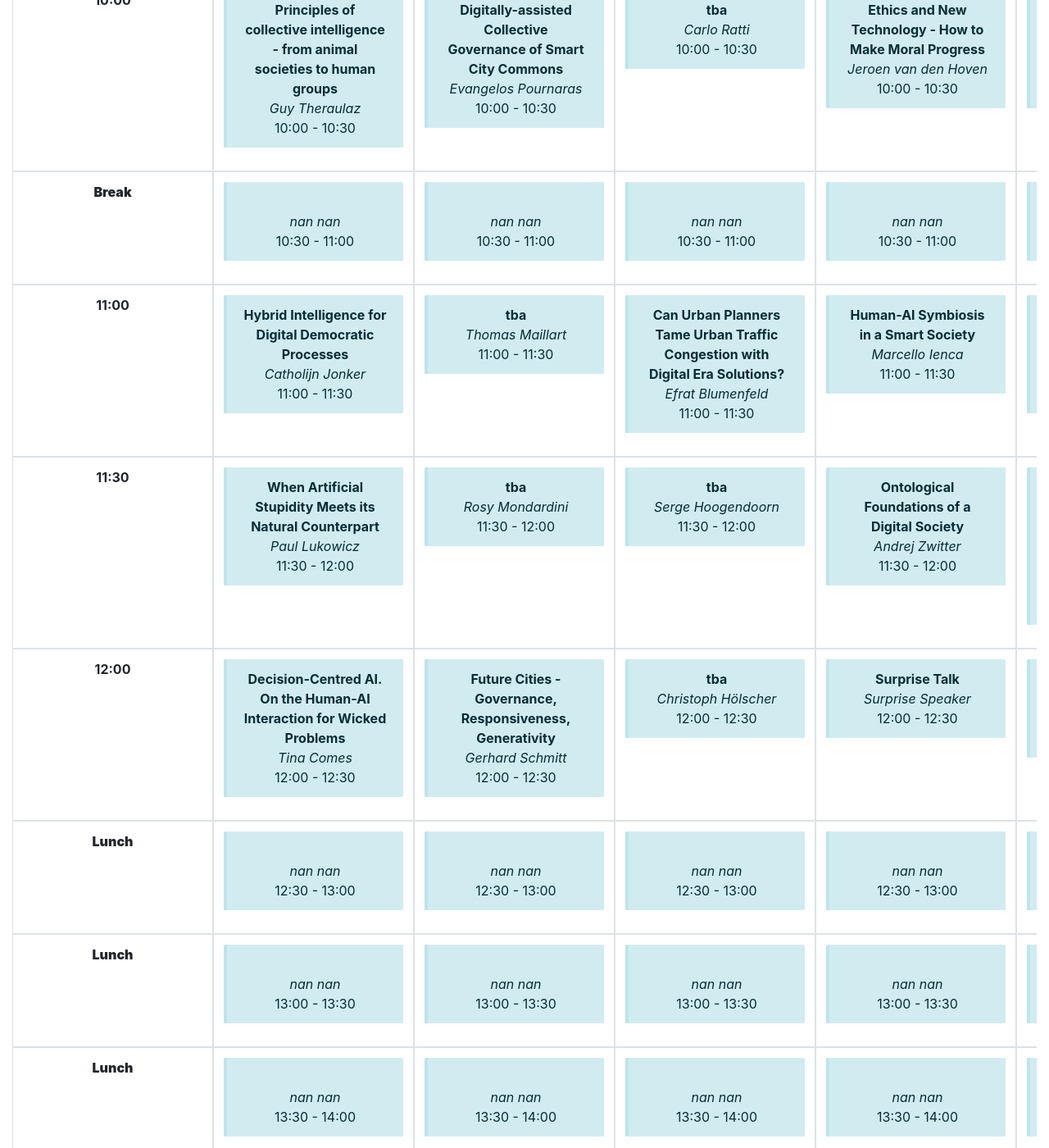
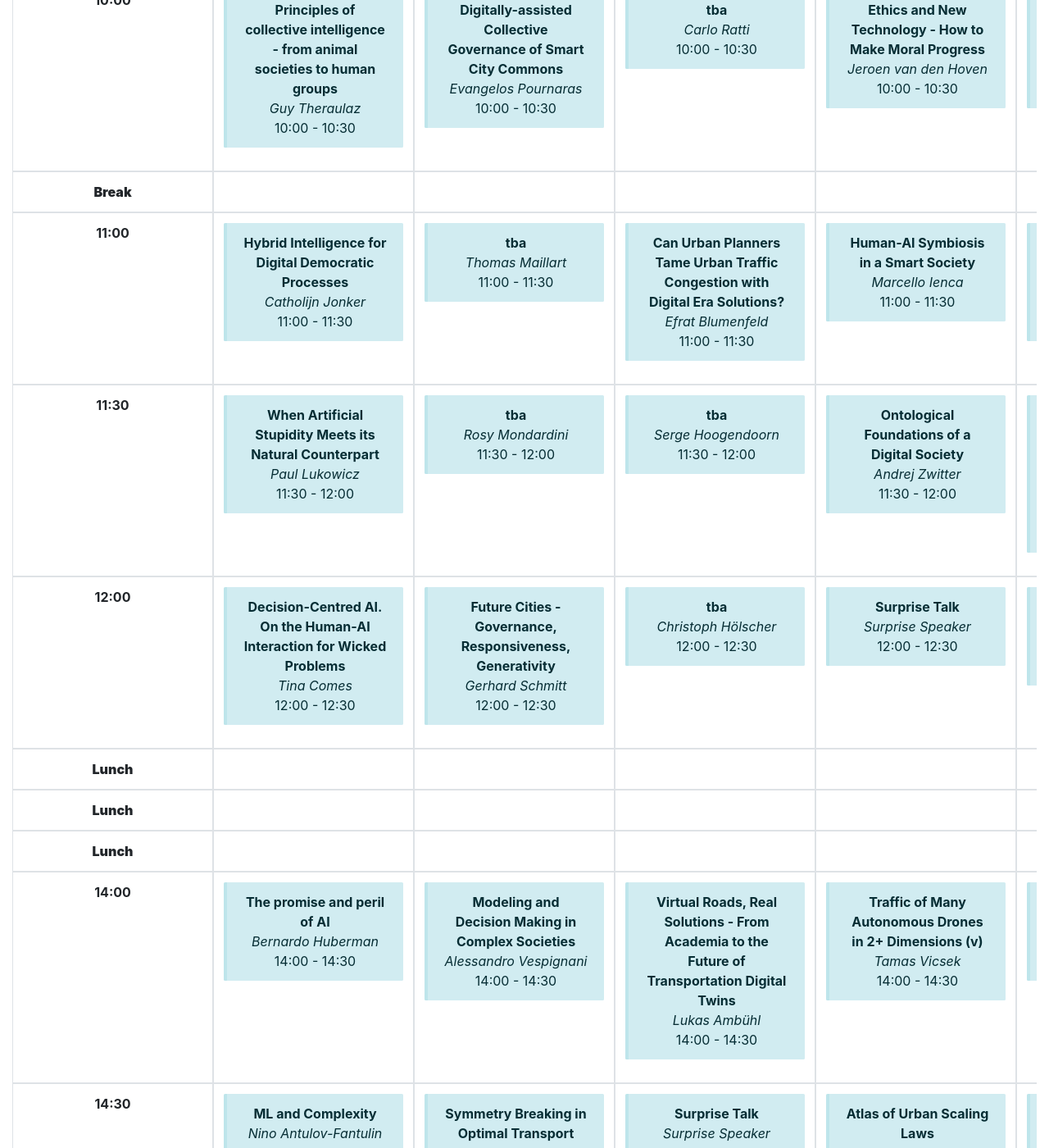
Before and after one commit to ethz-coss/ethz-coss.github.io, a Jekyll site: the page built from program/index.md, in a window 1280 px wide and 1400 px high, scrolled down 673 px. Shown: the whole window at 82% size. Built offline with Jekyll 4.4.1, drawn with Linux system fonts in a browser that asks for light colours; some of the changed text lies outside the part shown.

Commit message:
adjust speakers

```diff
--- a/_data/program.yml
+++ b/_data/program.yml
@@ -17,10 +17,6 @@ days:
         time_start: '10:00'
         time_end: '10:30'
         speaker: 'Guy Theraulaz'
-      - name:
-        time_start: '10:30'
-        time_end: '11:00'
-        speaker: 'nan nan'
       - name: Hybrid Intelligence for Digital Democratic Processes
         time_start: '11:00'
         time_end: '11:30'
@@ -33,18 +29,6 @@ days:
         time_start: '12:00'
         time_end: '12:30'
         speaker: 'Tina Comes'
-      - name:
-        time_start: '12:30'
-        time_end: '13:00'
-        speaker: 'nan nan'
-      - name:
-        time_start: '13:00'
-        time_end: '13:30'
-        speaker: 'nan nan'
-      - name:
-        time_start: '13:30'
-        time_end: '14:00'
-        speaker: 'nan nan'
       - name: The promise and peril of AI
         time_start: '14:00'
         time_end: '14:30'
@@ -57,13 +41,9 @@ days:
         time_start: '15:00'
         time_end: '15.30'
         speaker: 'Karsten Donnay'
-      - name:
+      - name: Network Science and Smarter Society
         time_start: '16:00'
         time_end: '16:30'
-        speaker: 'nan nan'
-      - name: Network Science and Smarter Society
-        time_start: '15:30'
-        time_end: '16:00'
         speaker: 'Shlomo Havlin'
       - name: Complex Systems Design
         time_start: '16:30'
@@ -91,10 +71,6 @@ days:
         time_start: '10:00'
         time_end: '10:30'
         speaker: 'Evangelos Pournaras'
-      - name:
-        time_start: '10:30'
-        time_end: '11:00'
-        speaker: 'nan nan'
       - name: tbd - Thomas Maillart
         time_start: '11:00'
         time_end: '11:30'
@@ -107,18 +83,6 @@ days:
         time_start: '12:00'
         time_end: '12:30'
         speaker: 'Gerhard Schmitt'
-      - name:
-        time_start: '12:30'
-        time_end: '13:00'
-        speaker: 'nan nan'
-      - name:
-        time_start: '13:00'
-        time_end: '13:30'
-        speaker: 'nan nan'
-      - name:
-        time_start: '13:30'
-        time_end: '14:00'
-        speaker: 'nan nan'
       - name: Modeling and Decision Making in Complex Societies
         time_start: '14:00'
         time_end: '14:30'
@@ -131,10 +95,6 @@ days:
         time_start: '15:00'
         time_end: '15.30'
         speaker: 'Peter Hänggi'
-      - name:
-        time_start: '15:30'
-        time_end: '16:00'
-        speaker: 'nan nan'
       - name: Why Understanding Supply Chains Makes it Necessary to Rethink Economics
         time_start: '16:00'
         time_end: '16:30'
@@ -165,10 +125,6 @@ days:
         time_start: '10:00'
         time_end: '10:30'
         speaker: 'Carlo Ratti'
-      - name:
-        time_start: '10:30'
-        time_end: '11:00'
-        speaker: 'nan nan'
       - name: Can Urban Planners Tame Urban Traffic Congestion with Digital Era Solutions?
         time_start: '11:00'
         time_end: '11:30'
@@ -181,18 +137,6 @@ days:
         time_start: '12:00'
         time_end: '12:30'
         speaker: 'Christoph Hölscher'
-      - name:
-        time_start: '12:30'
-        time_end: '13:00'
-        speaker: 'nan nan'
-      - name:
-        time_start: '13:00'
-        time_end: '13:30'
-        speaker: 'nan nan'
-      - name:
-        time_start: '13:30'
-        time_end: '14:00'
-        speaker: 'nan nan'
       - name: Virtual Roads, Real Solutions - From Academia to the Future of Transportation Digital Twins
         time_start: '14:00'
         time_end: '14:30'
@@ -205,10 +149,6 @@ days:
         time_start: '15:00'
         time_end: '15.30'
         speaker: 'Trivik Verma'
-      - name:
-        time_start: '15:30'
-        time_end: '16:00'
-        speaker: 'nan nan'
       - name: Decentralized Autonomous Organizations (DAOs) - Challenges and Opportunities
         time_start: '16:00'
         time_end: '16:30'
@@ -239,10 +179,6 @@ days:
         time_start: '10:00'
         time_end: '10:30'
         speaker: 'Jeroen van den Hoven'
-      - name:
-        time_start: '10:30'
-        time_end: '11:00'
-        speaker: 'nan nan'
       - name: Human-AI Symbiosis in a Smart Society
         time_start: '11:00'
         time_end: '11:30'
@@ -255,18 +191,6 @@ days:
         time_start: '12:00'
         time_end: '12:30'
         speaker: 'Surprise Speaker'
-      - name:
-        time_start: '12:30'
-        time_end: '13:00'
-        speaker: 'nan nan'
-      - name:
-        time_start: '13:00'
-        time_end: '13:30'
-        speaker: 'nan nan'
-      - name:
-        time_start: '13:30'
-        time_end: '14:00'
-        speaker: 'nan nan'
       - name: Traffic of Many Autonomous Drones in 2+ Dimensions (v)
         time_start: '14:00'
         time_end: '14:30'
@@ -279,10 +203,6 @@ days:
         time_start: '15:00'
         time_end: '15.30'
         speaker: 'Lucas Böttcher'
-      - name:
-        time_start: '15:30'
-        time_end: '16:00'
-        speaker: 'nan nan'
       - name: Anticipation Heuristics and Prediction Horizons of Automated Vehicles in the Presence of Delays - Will it be Safer than Human Driving?
         time_start: '16:00'
         time_end: '16:30'
@@ -313,10 +233,6 @@ days:
         time_start: '10:00'
         time_end: '10:30'
         speaker: 'Viktoria Spaiser'
-      - name:
-        time_start: '10:30'
-        time_end: '11:00'
-        speaker: 'nan nan'
       - name: Agent-Based Social Simulation - the Dream and the Reality
         time_start: '11:00'
         time_end: '11:30'
@@ -329,18 +245,6 @@ days:
         time_start: '12:00'
         time_end: '12:30'
         speaker: 'Richard Mann'
-      - name:
-        time_start: '12:30'
-        time_end: '13:00'
-        speaker: 'nan nan'
-      - name:
-        time_start: '13:00'
-        time_end: '13:30'
-        speaker: 'nan nan'
-      - name:
-        time_start: '13:30'
-        time_end: '14:00'
-        speaker: 'nan nan'
       - name: Human Values in Complex systems
         time_start: '14:00'
         time_end: '14:30'
@@ -353,10 +257,6 @@ days:
         time_start: '15:00'
         time_end: '15.30'
         speaker: 'Doyne Farmer'
-      - name:
-        time_start: '15:30'
-        time_end: '16:00'
-        speaker: 'nan nan'
       - name: Surprise Talk
         time_start: '16:00'
         time_end: '16:30'
--- a/generate_schedule_from_csv.py
+++ b/generate_schedule_from_csv.py
@@ -1,6 +1,6 @@
 import pandas as pd
 
-df = pd.read_csv("/Users/ccarissimo/ethz-coss.github.io/ScheduleSandbox_forWebsite_201224_v1.csv")
+df = pd.read_csv("/Users/ccarissimo/ethz-coss.github.io/ScheduleSandbox_forWebsite_201224_v2.csv")
 
 days = {1: "Monday", 2: "Tuesday", 3: "Wednesday", 4: "Thursday", 5: "Friday"}
 abbr = {1: "Mo", 2: "Tue", 3: "Wed", 4: "Thu", 5: "Fri"}
--- a/generate_talks_from_csv.py
+++ b/generate_talks_from_csv.py
@@ -1,6 +1,6 @@
 import pandas as pd
 
-df = pd.read_csv("/Users/ccarissimo/ethz-coss.github.io/ScheduleSandbox_forWebsite_201224_v1.csv")
+df = pd.read_csv("/Users/ccarissimo/ethz-coss.github.io/ScheduleSandbox_forWebsite_201224_v2.csv")
 
 import glob
 
```
